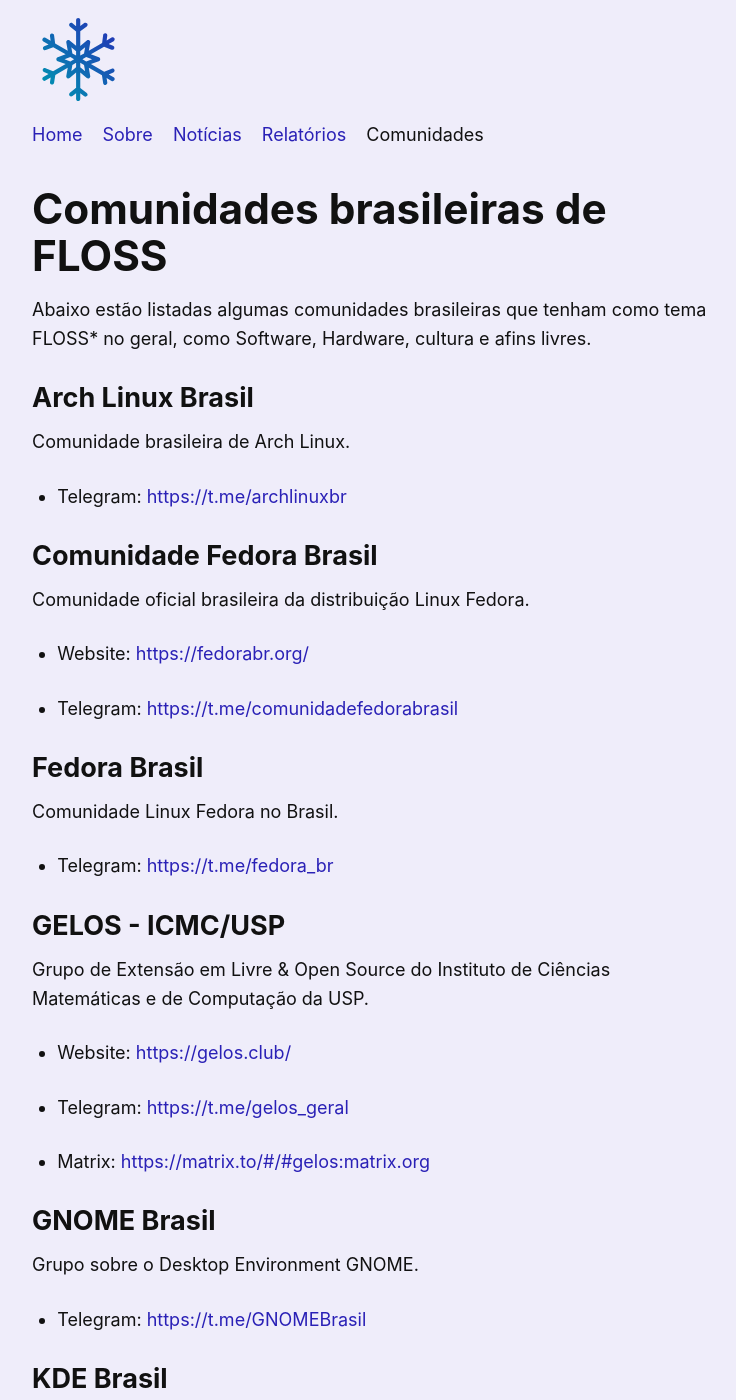
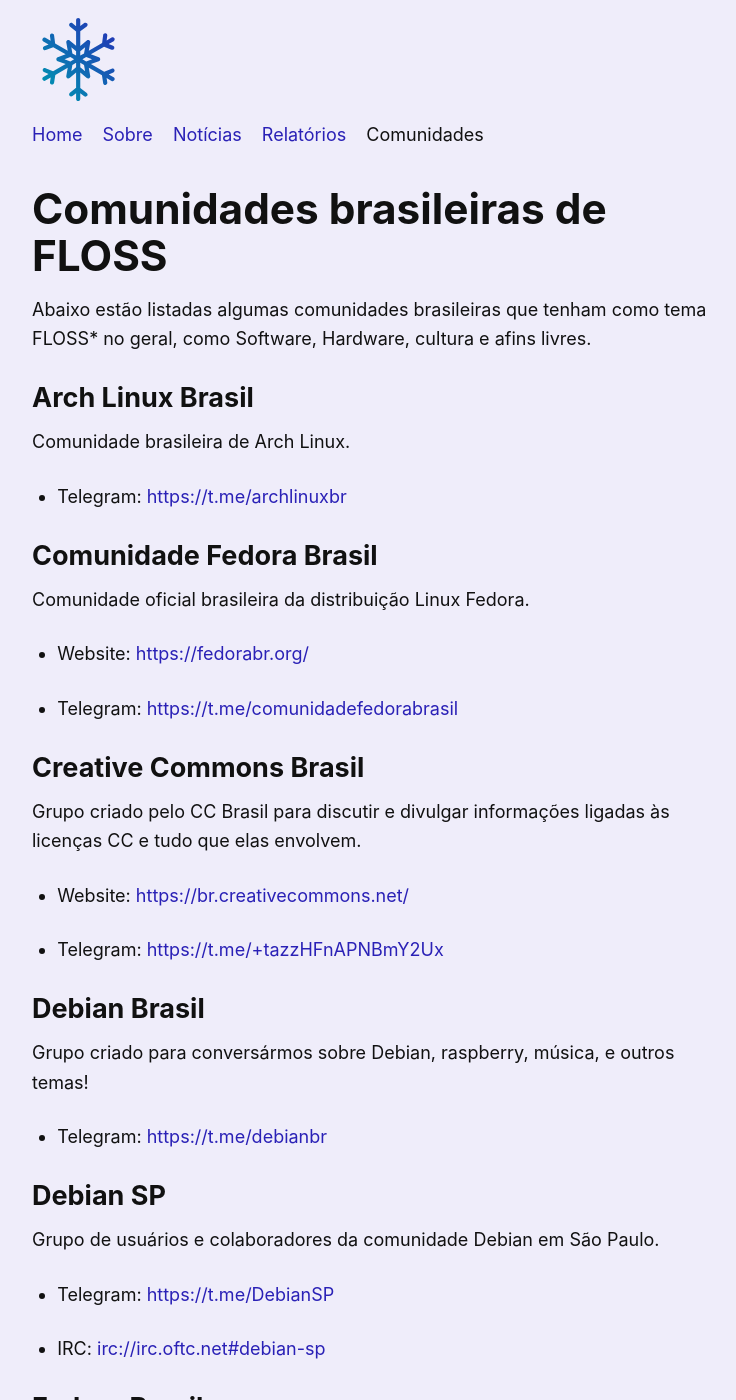
Before and after one commit to gelos-icmc/site, a Jekyll site: the page built from _main/comunidades.md, in a window 1280 px wide and 1400 px high. Shown: the whole window, without its empty margins (266-1002 px from the left). Built offline with Jekyll 4.4.1, drawn with Linux system fonts in a browser that asks for light colours.

Commit message:
comunidades : Adiciona DebianBr, DebianSP e CC Brasil

```diff
--- a/_main/_data/communities.yml
+++ b/_main/_data/communities.yml
@@ -78,3 +78,17 @@
 - name: RISC-V Brasil
   description: Grupo de RISC-V.
   telegram: https://t.me/riscvbr
+
+- name: Debian Brasil
+  description: Grupo criado para conversármos sobre Debian, raspberry, música, e outros temas!
+  telegram: https://t.me/debianbr
+
+- name: Debian SP
+  description: Grupo de usuários e colaboradores da comunidade Debian em São Paulo.
+  irc: irc://irc.oftc.net#debian-sp
+  telegram: https://t.me/DebianSP
+
+- name: Creative Commons Brasil
+  description: Grupo criado pelo CC Brasil para discutir e divulgar informações ligadas às licenças CC e tudo que elas envolvem.
+  telegram: https://t.me/+tazzHFnAPNBmY2Ux
+  website: https://br.creativecommons.net/
```
